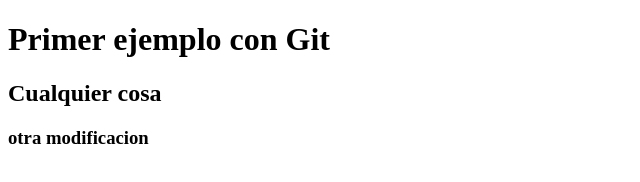
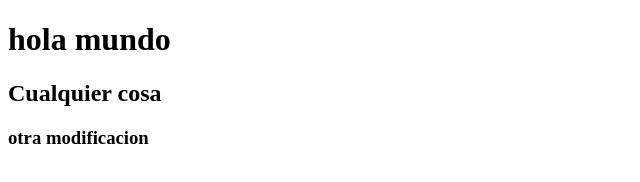
Before and after one commit to jriosma22/clase_git, a plain HTML site: page index.html in a window 1280 px wide. Shown: the whole page, without its empty margins (0-640 px from the left). Drawn offline with Linux system fonts and the light colour scheme.

Commit message:
nueva linea

```diff
--- a/index.html
+++ b/index.html
@@ -7,7 +7,7 @@
     <title>Primer ejemplo con Git</title>
 </head>
 <body>
-    <h1>Primer ejemplo con Git</h1>
+    <h1>hola mundo</h1>
     <h2>Cualquier cosa</h2>
     <h3>otra modificacion</h3>
 </body>
```
